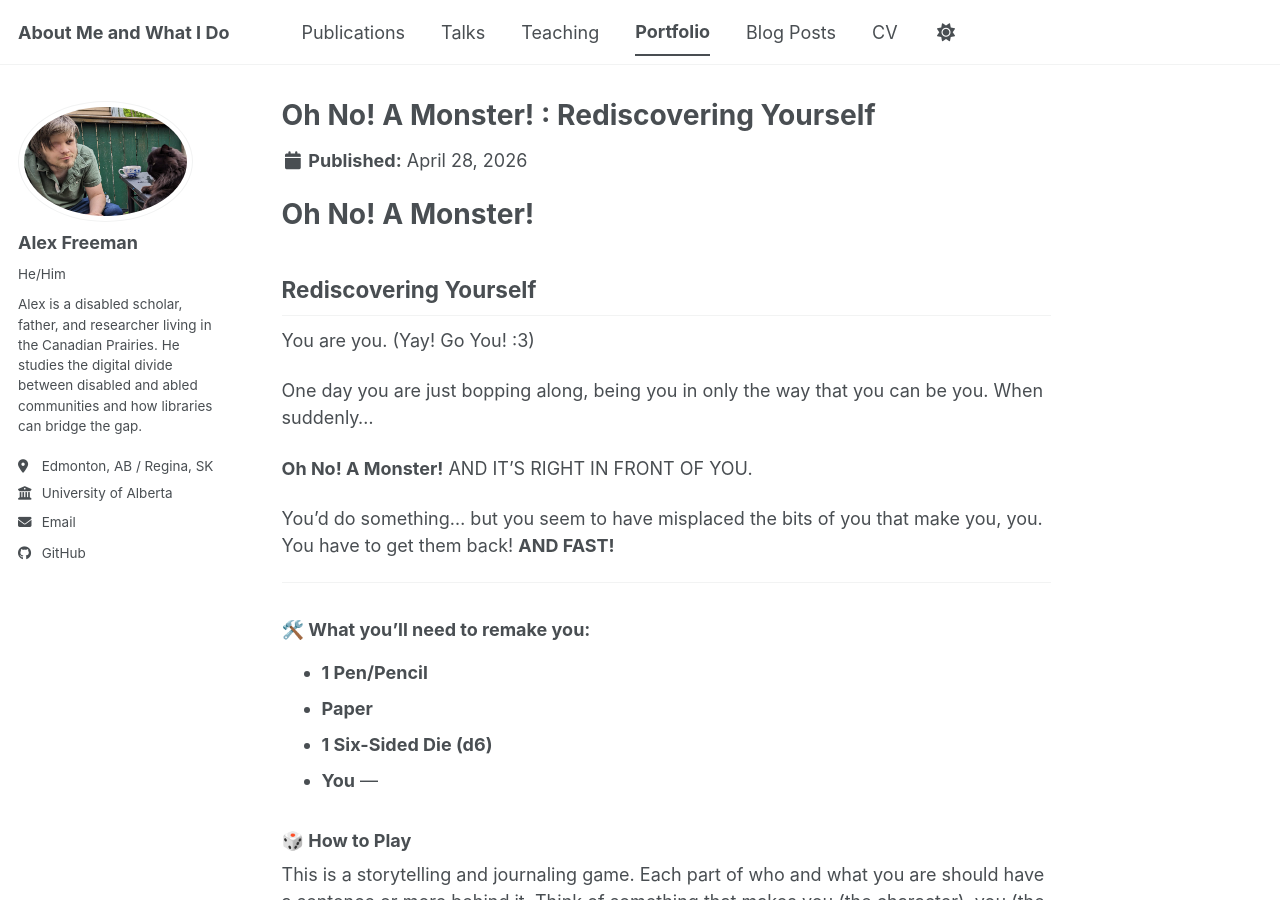
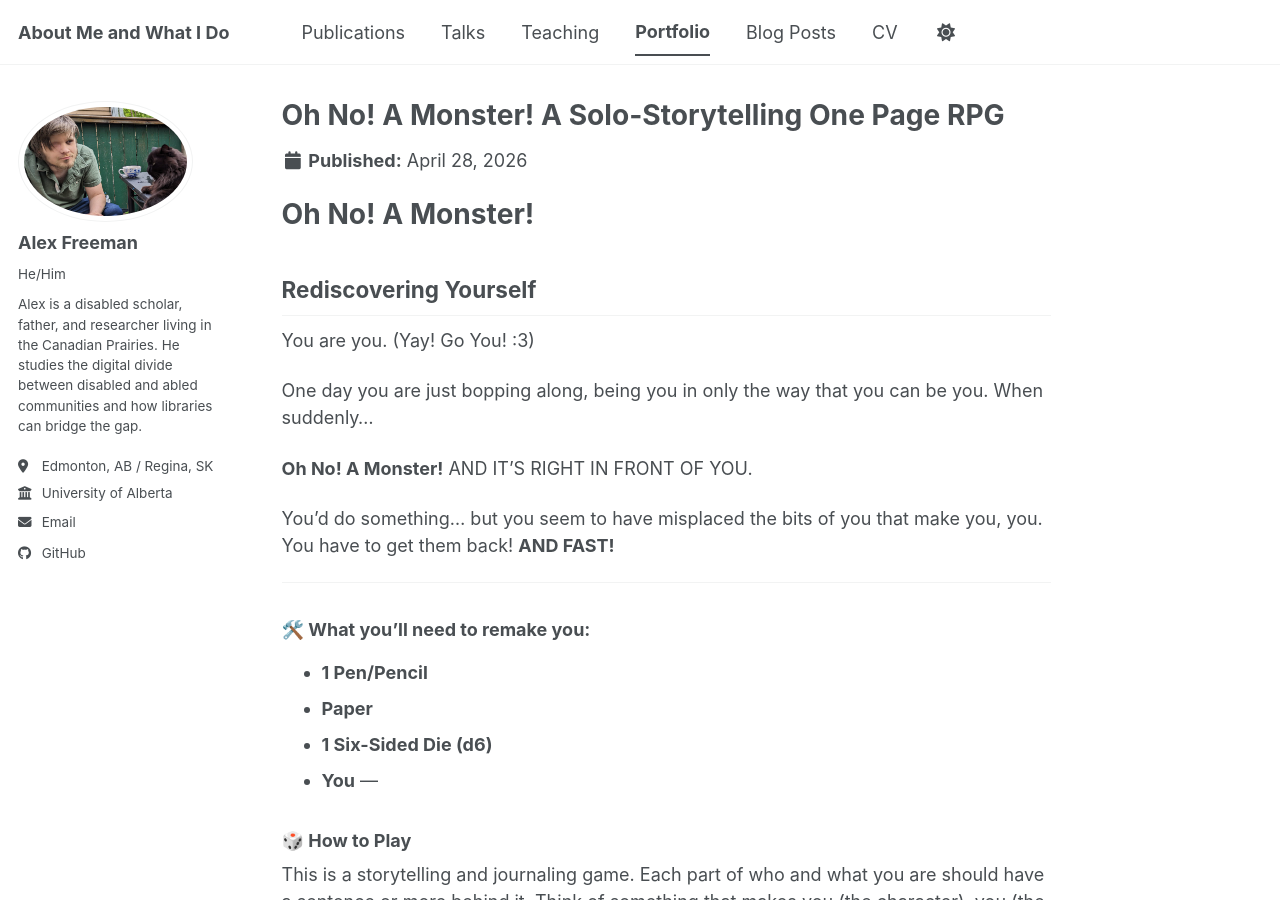
Before and after one commit to Rakk510/Me-Version-2, a Jekyll site: the page built from _portfolio/portfolio-2.md, in a window 1280 px wide and 900 px high. Built offline with Jekyll 4.4.1, drawn with Linux system fonts in a browser that asks for light colours; a script bundle is joined from its source files by our own code; library files that are not in the unit come from our copies.

Commit message:
Update portfolio-2.md

```diff
--- a/_portfolio/portfolio-2.md
+++ b/_portfolio/portfolio-2.md
@@ -1,5 +1,5 @@
 ---
-title: "Oh No! A Monster! : Rediscovering Yourself"
+title: "Oh No! A Monster! A Solo-Storytelling One Page RPG"
 excerpt: "An interactive solo storytelling and journaling game about reclaiming your identity when you seem to have suddenly misplaced it."
 collection: portfolio
 ---
```
